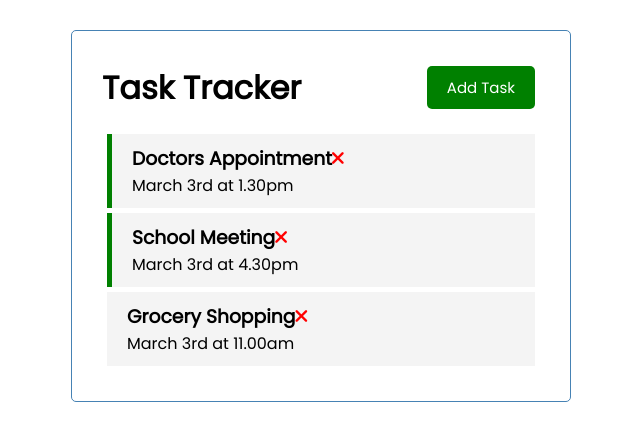
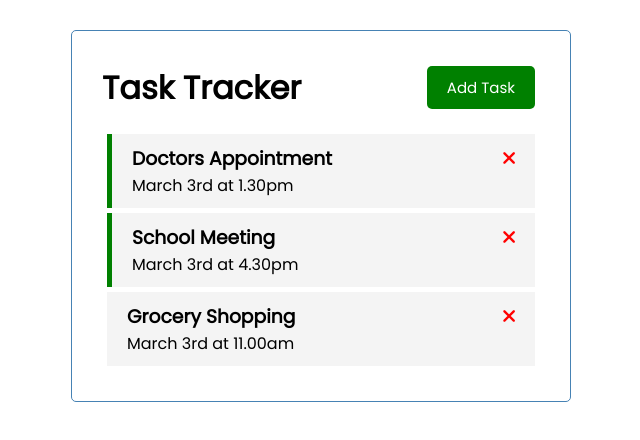
Before and after one commit to NikiTheofilaktidou/vue-crash-course-2021, a Vue app: page / in a window 1280 px wide. Shown: the top 440 px of the page, without its empty margins (319-959 px from the left). Built offline with nearby package versions, Linux system fonts and the light colour scheme.

Commit message:
delete  fixed

```diff
--- a/src/components/Task.vue
+++ b/src/components/Task.vue
@@ -3,8 +3,7 @@
 '', 'task']">
     <h3>
         {{task.text}}
-        <i @click="onDelete(task.id)" class="fas fa-times"></i>
-    </h3>
+        <i @click="$emit('delete-task', task.id)" class="fas fa-times"></i>    </h3>
     <p>{{task.day}}</p>
 </div>
 </template>
@@ -24,8 +23,8 @@
 </script>
 
 <style scope>
-.fas{
-    color: red;
+.fas {
+  color: red;
 }
 .task {
   background: #f4f4f4;
@@ -39,6 +38,6 @@
 .task h3 {
   display: flex;
   align-items: center;
-  justify-content: sp
+  justify-content: space-between;
 }
 </style>
```
Also changed, not shown: src/components/Tasks.vue (+5 -2 lines).
